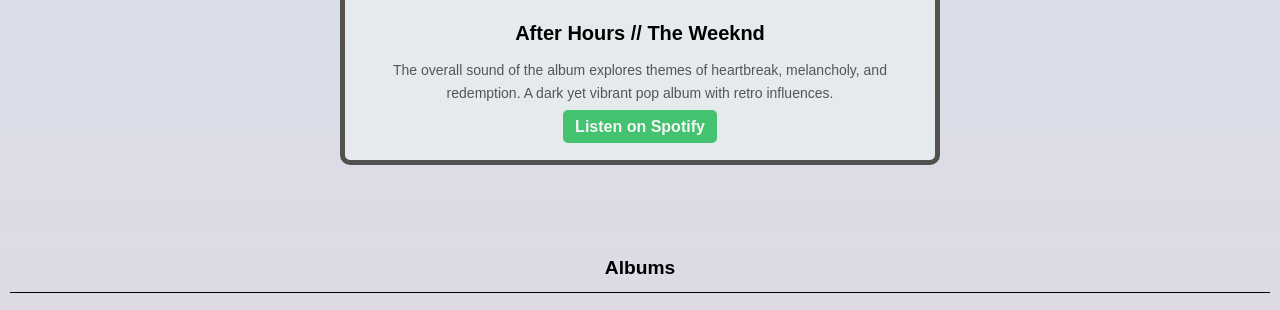
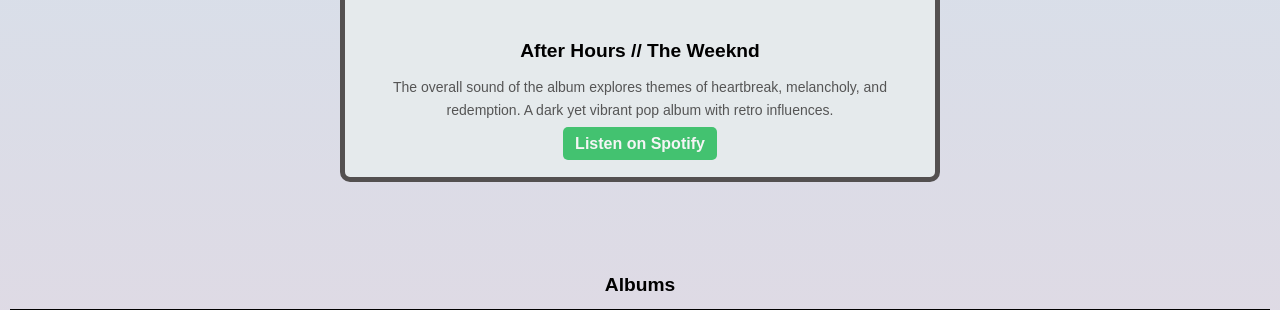
Before and after one commit to mariareiter/339-final-project, a plain HTML site: page explore.html in a window 1280 px wide. Shown: the part 744-1054 px from the top of the page. Drawn offline with Linux system fonts and the light colour scheme; a web font is replaced by a local one.

Commit message:
Update explore.html

```diff
--- a/explore.html
+++ b/explore.html
@@ -39,7 +39,7 @@
                 <div class="album-cover">
                     <img id="displayCover" src="images/afterhours-theweeknd.jpg" alt="After Hours by The Weeknd">
                 </div>
-                <h3 id="albumTitle">After Hours // The Weeknd</h3>
+                <h2 id="albumTitle">After Hours // The Weeknd</h2>
                 <p id="albumDescription">The overall sound of the album explores themes of heartbreak, melancholy, and redemption. A dark yet vibrant pop album with retro influences.</p>
                 <a id="spotifyLink" href="https://open.spotify.com/album/4yP0hdKOZPNshxUOjY0cZj" target="_blank">Listen on Spotify</a>
             </div>
```
